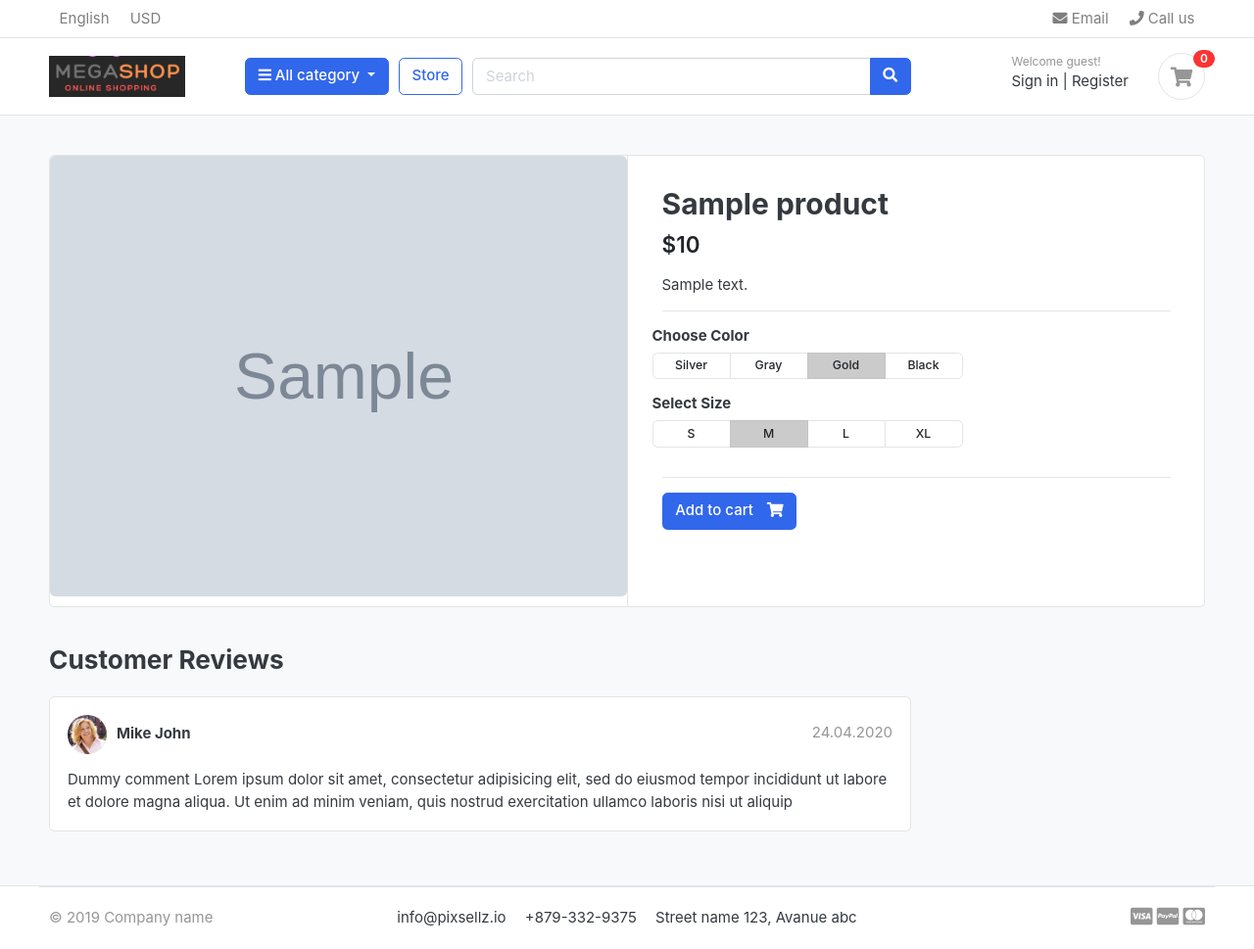
After one commit to mwayandau1/djangoEcommerce, a Django app: template templates/store/product_detail.html in a window 1280 px wide. The commit adds this page. Shown: the whole page at 98% size. Run offline with Django 3.2, Linux system fonts and the light colour scheme; the template is opened without the code that fills it: most values are stand-ins (such as "Sample title", 1, 10 or a date in 2020); grey boxes marked "Sample" are stand-in pictures; some libraries are stand-ins or nearby versions; some web fonts are replaced.

```diff
--- a/category/models.py
+++ b/category/models.py
@@ -1,4 +1,5 @@
 from django.db import models
+from django.urls import reverse
 
 class Category(models.Model):
     category_name = models.CharField(max_length=50, unique=True)
@@ -6,10 +7,14 @@ class Category(models.Model):
     description = models.TextField(max_length=250, null=True, blank=True)
     category_image = models.ImageField(upload_to='photos/categories', blank=True)
 
+
+
     class Meta:
         verbose_name = 'category'
         verbose_name_plural = 'categories'
 
+    def get_url(self):
+        return reverse('product_by_category', args=[self.slug])
 
     def __str__(self) -> str:
         return self.category_name
--- a/djangoEcommerce/urls.py
+++ b/djangoEcommerce/urls.py
@@ -7,6 +7,6 @@ from . import views
 
 urlpatterns = [
     path('admin/', admin.site.urls),
-    path("", views.hello, name="hello"),
+    path("", views.home, name="home"),
     path('store/',include('store.urls')),
 ] + static(settings.MEDIA_URL, document_root = settings.MEDIA_ROOT)
--- a/djangoEcommerce/views.py
+++ b/djangoEcommerce/views.py
@@ -1,7 +1,7 @@
 from django.shortcuts import render
 from store.models import Product
 
-def hello(request):
+def home(request):
     products = Product.objects.all().filter(is_available = True)
     context = {'products':products}
     return render(request, 'home.html', context)
--- a/store/models.py
+++ b/store/models.py
@@ -1,5 +1,6 @@
 from django.db import models
 from category.models import Category
+from django.urls import reverse
 
 class Product(models.Model):
     category = models.ForeignKey(Category, on_delete=models.CASCADE)
@@ -15,3 +16,6 @@ class Product(models.Model):
 
     def __str__(self) -> str:
         return self.product_name
+
+    def get_url(self):
+        return reverse('product_detail', args=[self.category.slug, self.slug])
--- a/store/urls.py
+++ b/store/urls.py
@@ -3,5 +3,6 @@ from .import views
 
 urlpatterns = [
     path('', views.store, name='store'),
-    path('<slug:category_slug>/', views.store, name='product_by_category')
+    path('<slug:category_slug>/', views.store, name='product_by_category'),
+    path('<slug:category_slug>/<slug:product_slug>/', views.product_detail, name='product_detail'),
 ]
--- a/templates/base.html
+++ b/templates/base.html
@@ -8,7 +8,7 @@
 <meta http-equiv="cache-control" content="max-age=604800" />
 <meta name="viewport" content="width=device-width, initial-scale=1, shrink-to-fit=no">
 
-<title>GreatKart | One of the Biggest Online Shopping Platform</title>
+<title>MegaShop. Shop Online With Us</title>
 
 <link href="{% static 'images/favicon.ico' %}" rel="shortcut icon" type="image/x-icon">
 
--- a/templates/includes/navbar.html
+++ b/templates/includes/navbar.html
@@ -27,8 +27,8 @@
         <div class="container">
     <div class="row align-items-center">
         <div class="col-lg-2 col-md-3 col-6">
-            <a href="./" class="brand-wrap">
-                <img class="logo" src="{% static './images/logo.png' %}">
+            <a href="{% url 'home' %}" class="brand-wrap">
+            <img class="logo" src="{% static './images/logo2.png' %}">
             </a> <!-- brand-wrap.// -->
         </div>
         <div class="col-lg col-sm col-md col-6 flex-grow-0">
@@ -37,13 +37,15 @@
                     <i class="fa fa-bars"></i> All category
                 </button>
                 <div class="dropdown-menu">
+                    <a class="dropdown-item" href="{% url 'store' %}">All Products</a>
+
                     {% for category in links %}
-                    <a class="dropdown-item" href="#">{{category.category_name}}</a>
+                    <a class="dropdown-item" href="{{category.get_url}}">{{category.category_name}}</a>
                     {% endfor %}
                 </div>
             </div>  <!-- category-wrap.// -->
         </div> <!-- col.// -->
-        <a href="./store.html" class="btn btn-outline-primary">Store</a>
+        <a href="{% url 'store' %}" class="btn btn-outline-primary">Store</a>
         <div class="col-lg  col-md-6 col-sm-12 col">
             <form action="#" class="search">
                 <div class="input-group w-100">
--- /dev/null
+++ b/templates/store/product_detail.html
@@ -0,0 +1,116 @@
+{% extends 'base.html' %}
+{% load static %}
+{% block content %}
+<section class="section-content padding-y bg">
+<div class="container">
+
+<!-- ============================ COMPONENT 1 ================================= -->
+<div class="card">
+	<div class="row no-gutters">
+		<aside class="col-md-6">
+<article class="gallery-wrap">
+	<div class="img-big-wrap">
+	   <a href=""><img src="{{product.product_image.url}}"></a>
+	</div> <!-- img-big-wrap.// -->
+
+</article> <!-- gallery-wrap .end// -->
+		</aside>
+		<main class="col-md-6 border-left">
+<article class="content-body">
+
+<h2 class="title">{{product.product_name}}</h2>
+
+<div class="mb-3">
+	<var class="price h4">${{product.price}}</var>
+</div>
+
+<p>{{product.description}}</p>
+<hr>
+	<div class="row">
+		<div class="item-option-select">
+			<h6>Choose Color</h6>
+			<div class="btn-group btn-group-sm btn-group-toggle" data-toggle="buttons">
+			  <label class="btn btn-light">
+			    <input type="radio" name="radio_color"> Silver
+			  </label>
+			  <label class="btn btn-light">
+			    <input type="radio" name="radio_color" > Gray
+			  </label>
+			  <label class="btn btn-light active">
+			    <input type="radio" name="radio_color checked"> Gold
+			  </label>
+			  <label class="btn btn-light">
+			    <input type="radio" name="radio_color"> Black
+			  </label>
+			</div>
+		</div>
+	</div> <!-- row.// -->
+	<div class="row">
+		<div class="item-option-select">
+			<h6>Select Size</h6>
+			<div class="btn-group btn-group-sm btn-group-toggle" data-toggle="buttons">
+			  <label class="btn btn-light">
+			    <input type="radio" name="radio_color"> S
+			  </label>
+			  <label class="btn btn-light active">
+			    <input type="radio" name="radio_color" checked> M
+			  </label>
+			  <label class="btn btn-light">
+			    <input type="radio" name="radio_color"> L
+			  </label>
+			  <label class="btn btn-light">
+			    <input type="radio" name="radio_color"> XL
+			  </label>
+			</div>
+		</div>
+	</div> <!-- row.// -->
+	<hr>
+    {% if product.stock <= 0 %}
+    <h3 class='text-danger'> Out of Stock</h3>
+    {% else %}
+	<a href="./product-detail.html" class="btn  btn-primary"> <span class="text">Add to cart</span> <i class="fas fa-shopping-cart"></i>  </a>
+    {% endif %}
+</article> <!-- product-info-aside .// -->
+		</main> <!-- col.// -->
+	</div> <!-- row.// -->
+</div> <!-- card.// -->
+<!-- ============================ COMPONENT 1 END .// ================================= -->
+
+<br>
+
+<div class="row">
+			<div class="col-md-9">
+
+	<header class="section-heading">
+		<h3>Customer Reviews </h3>
+
+	</header>
+
+	<article class="box mb-3">
+		<div class="icontext w-100">
+			<img src="./images/avatars/avatar1.jpg" class="img-xs icon rounded-circle">
+			<div class="text">
+				<span class="date text-muted float-md-right">24.04.2020 </span>
+				<h6 class="mb-1">Mike John </h6>
+
+			</div>
+		</div> <!-- icontext.// -->
+		<div class="mt-3">
+			<p>
+				Dummy comment Lorem ipsum dolor sit amet, consectetur adipisicing elit, sed do eiusmod
+				tempor incididunt ut labore et dolore magna aliqua. Ut enim ad minim veniam,
+				quis nostrud exercitation ullamco laboris nisi ut aliquip
+			</p>
+		</div>
+	</article>
+
+
+
+	</div> <!-- col.// -->
+</div> <!-- row.// -->
+
+
+</div> <!-- container .//  -->
+</section>
+<!-- ========================= SECTION CONTENT END// ========================= -->
+{% endblock %}
```
Also changed, not shown: store/views.py (+9 -0 lines), templates/home.html (+4 -4 lines), templates/store/store.html (+5 -3 lines), db.sqlite3, djangoEcommerce/static/images/banners/cover.png (added), djangoEcommerce/static/images/banners/cover1.png (added), djangoEcommerce/static/images/logo.png (deleted), djangoEcommerce/static/images/logo2.png (added), static/images/logo.png.
